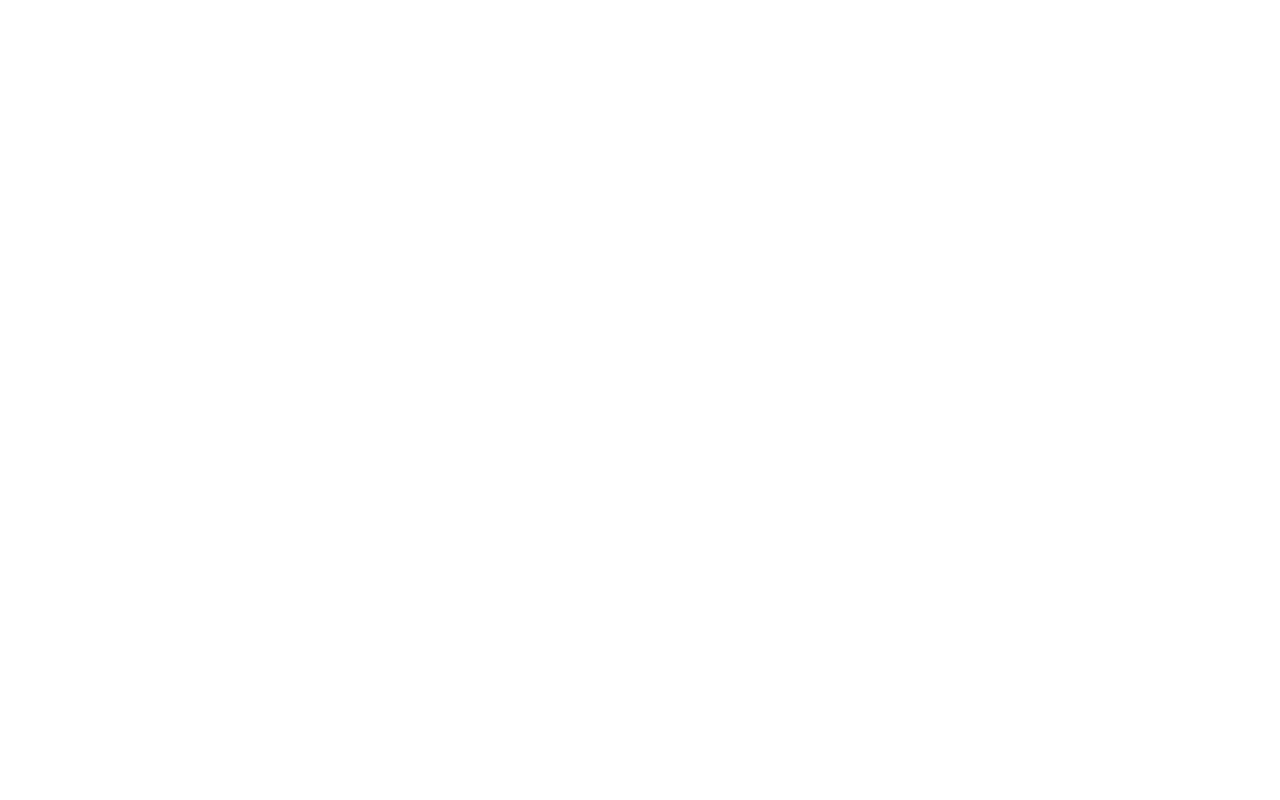
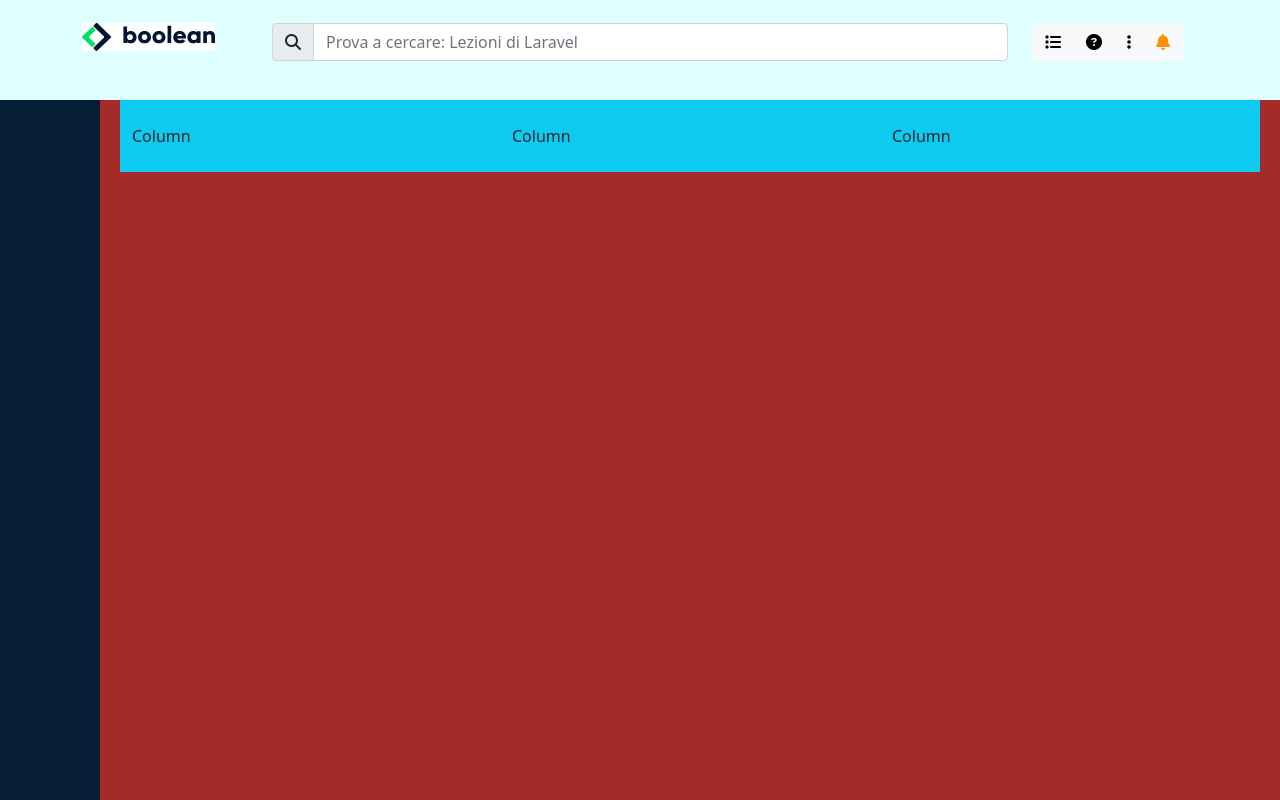
Before and after one commit to N1colas7/html-css-bootstrap-dashboard, a plain HTML site: page index.html in a window 1280 px wide. Drawn offline with nearby package versions, Linux system fonts and the light colour scheme.

Commit message:
skeleton block and header finish

```diff
--- a/css/style.css
+++ b/css/style.css
@@ -0,0 +1,44 @@
+*{
+    padding: 0;
+    margin: 0;
+    box-sizing: border-box;
+}
+
+header{
+    height: 100px;
+    background-color: lightcyan;
+}
+
+.center-head{
+    padding: 2%;
+}
+
+.col-2 img{
+    background-color: white;
+}
+
+.yellow-txt{
+    color: rgba(255,143,0,255);
+}
+
+.end-flex{
+    display: flex;
+    justify-content: end;
+}
+
+main{
+ height: calc( 100vh - 100px );
+ display: flex;
+}
+
+.side-bar{
+    width: 100px;
+    height: 100%;
+    background-color: rgba(5,30,52,255);
+}
+
+.mainpage{
+    width: calc( 100% - 100px );
+    height: 100%;
+    background-color: brown;
+}
--- a/index.html
+++ b/index.html
@@ -5,9 +5,56 @@
     <meta http-equiv="X-UA-Compatible" content="IE=edge">
     <meta name="viewport" content="width=device-width, initial-scale=1.0">
     <link rel="stylesheet" href="./css/style.css">
+    <link rel="stylesheet" href="https://cdnjs.cloudflare.com/ajax/libs/font-awesome/6.2.0/css/all.min.css" integrity="sha512-xh6O/CkQoPOWDdYTDqeRdPCVd1SpvCA9XXcUnZS2FmJNp1coAFzvtCN9BmamE+4aHK8yyUHUSCcJHgXloTyT2A==" crossorigin="anonymous" referrerpolicy="no-referrer" />
+    <link href="https://cdn.jsdelivr.net/npm/bootstrap@5.0.2/dist/css/bootstrap.min.css" rel="stylesheet" integrity="sha384-EVSTQN3/azprG1Anm3QDgpJLIm9Nao0Yz1ztcQTwFspd3yD65VohhpuuCOmLASjC" crossorigin="anonymous">
     <title>html-css-bootstrap-dashboard</title>
 </head>
 <body>
+    <header>
+       <div class="container">
+        <div class="row">
+            <div class="col-2 center-head">
+                <img src="./assets/img/logo.svg" alt="logo">
+            </div>
+            <div class="col-8 center-head ">
+                <div class="input-group mb-3">
+                    <span class="input-group-text" id="basic-addon1"><i class="fa-solid fa-magnifying-glass dark"></i></span>
+                    <input type="text" class="form-control" placeholder="Prova a cercare: Lezioni di Laravel" aria-label="Username" aria-describedby="basic-addon1" size="50">
+                </div>
+            </div>
+            <div class="col-2 center-head">
+                <div class="btn-group " role="group" aria-label="Basic outlined example">
+                    <button type="button" class="btn btn-light"><i class="fa-solid fa-list"></i></button>
+                    <button type="button" class="btn btn-light"><i class="fa-solid fa-circle-question"></i></button>
+                    <button type="button" class="btn btn-light"><i class="fa-solid fa-ellipsis-vertical"></i></button>
+                    <button type="button" class="btn btn-light"><i class="fa-solid fa-bell yellow-txt"></i></button>
+                </div>
+            </div>
+        </div>
+       </div>
+    </header>
+    <main>
+        <div class="side-bar">
 
+        </div>
+        <div class="mainpage">
+            <div class="container py-4 bg-info">
+                <div class="row d-flex d-flex justify-content-evenly">
+                  <div class="col-4">
+                    Column
+                  </div>
+                  <div class="col-4">
+                    Column
+                  </div>
+                  <div class="col-4">
+                    Column
+                  </div>
+                </div>
+            </div>
+            <div class="container">
+
+            </div>
+        </div>
+    </main>
 </body>
 </html>
```
